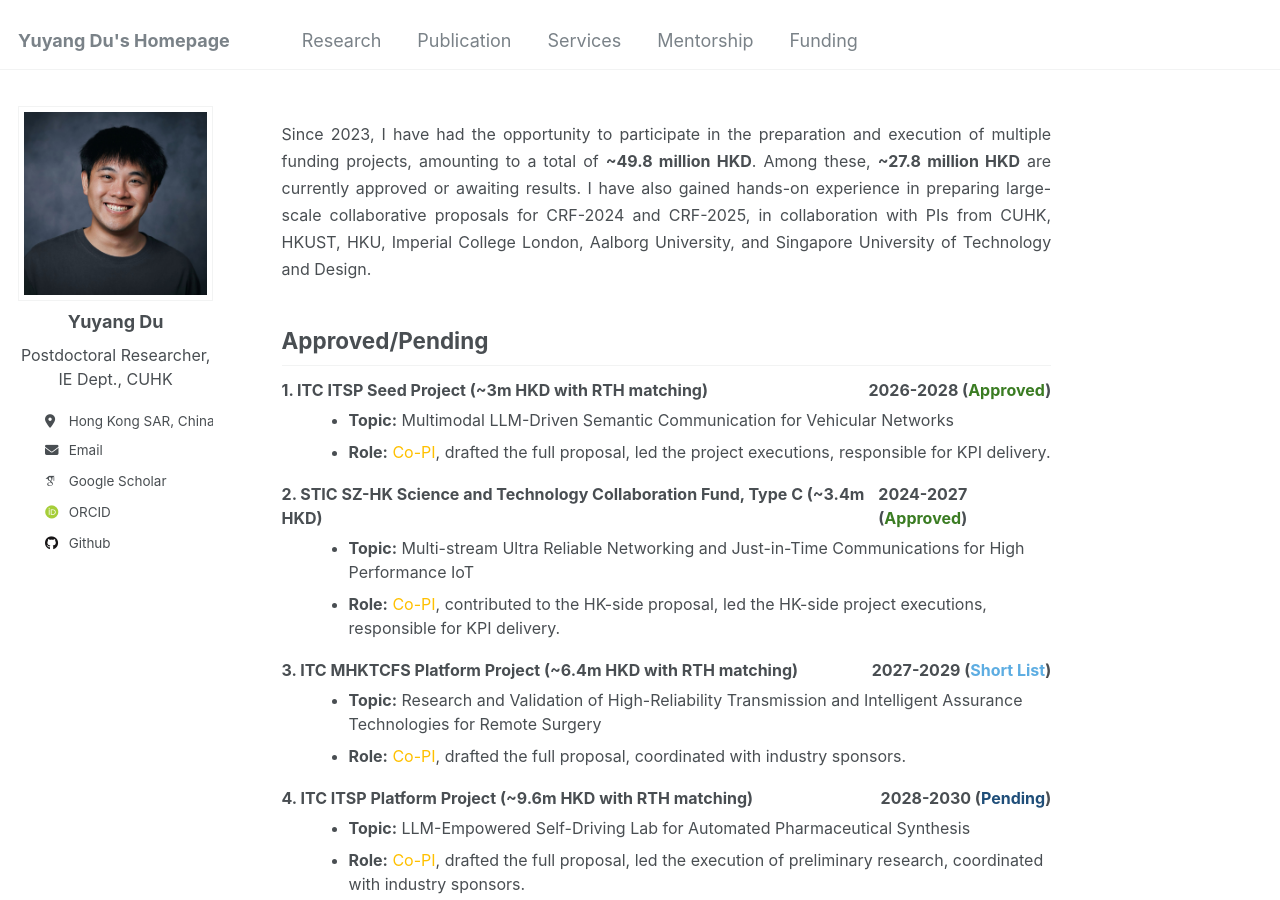
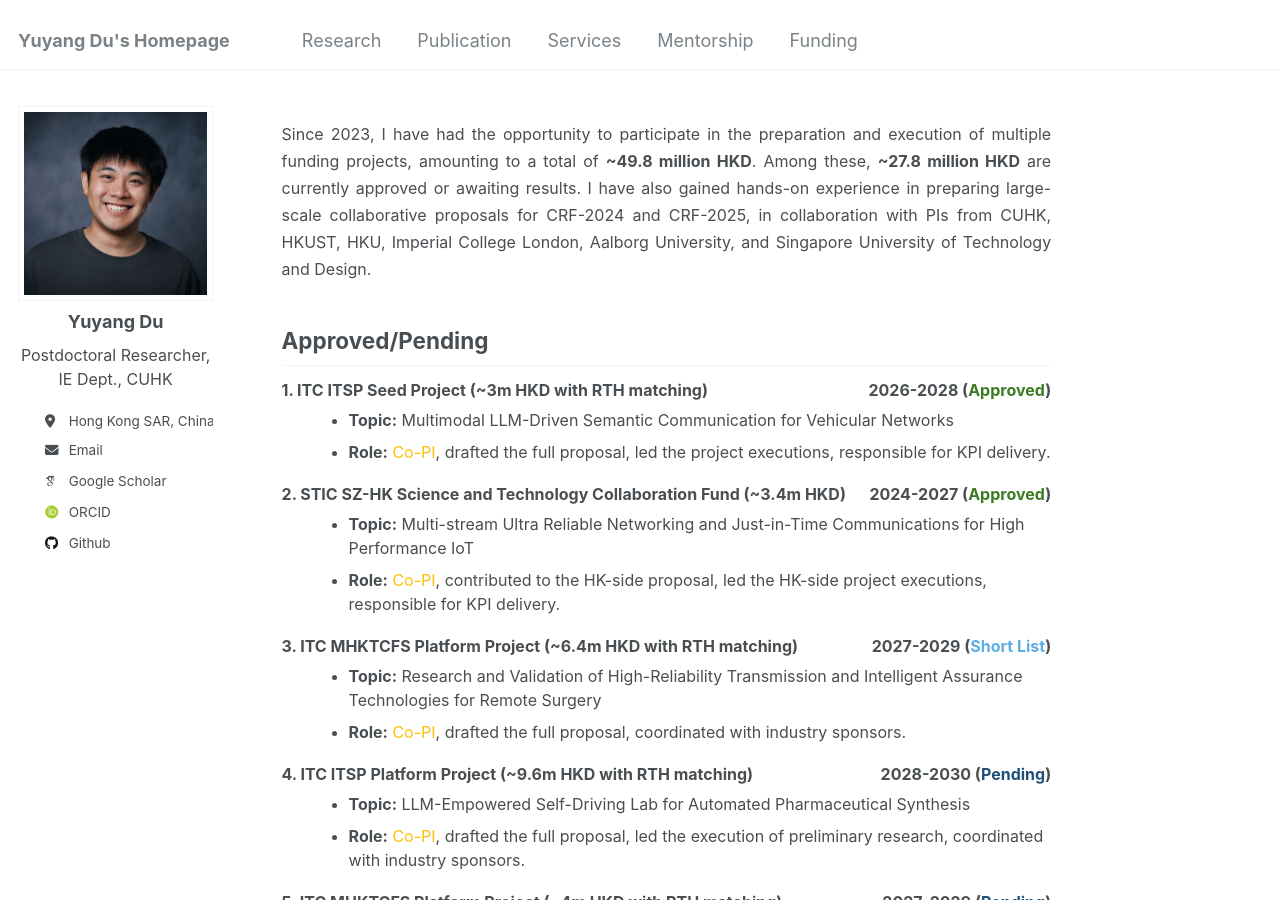
Before and after one commit to yuyangdu01/yuyangdu01.github.io, a Jekyll site: the page built from _pages/funding.md, in a window 1280 px wide and 900 px high. Built offline with Jekyll 4.4.1, drawn with Linux system fonts in a browser that asks for light colours; some web fonts are replaced.

Commit message:
Update funding.md

```diff
--- a/_pages/funding.md
+++ b/_pages/funding.md
@@ -27,7 +27,7 @@ Approved/Pending
 </ul>
 
 <li style="display: flex; justify-content: space-between; align-items: center; list-style-type: none;">
-  <font size=3><b>2. STIC SZ-HK Science and Technology Collaboration Fund, Type C (~3.4m HKD)</b></font>
+  <font size=3><b>2. STIC SZ-HK Science and Technology Collaboration Fund (~3.4m HKD)</b></font>
   <font size=3><b>2024-2027 (<span style="color: #3a7c22;">Approved</span>)</b></font>
 </li>
 <ul style="margin-left: 1.5em; margin-top: 6px;">
```
